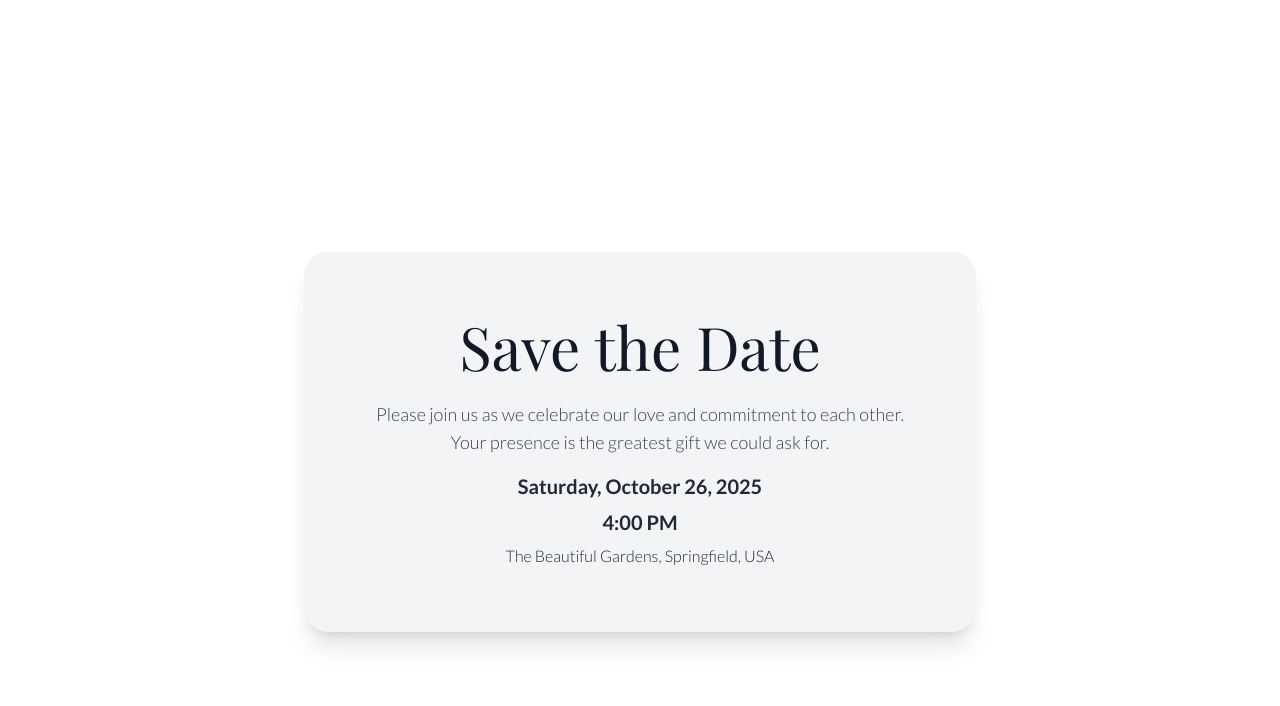
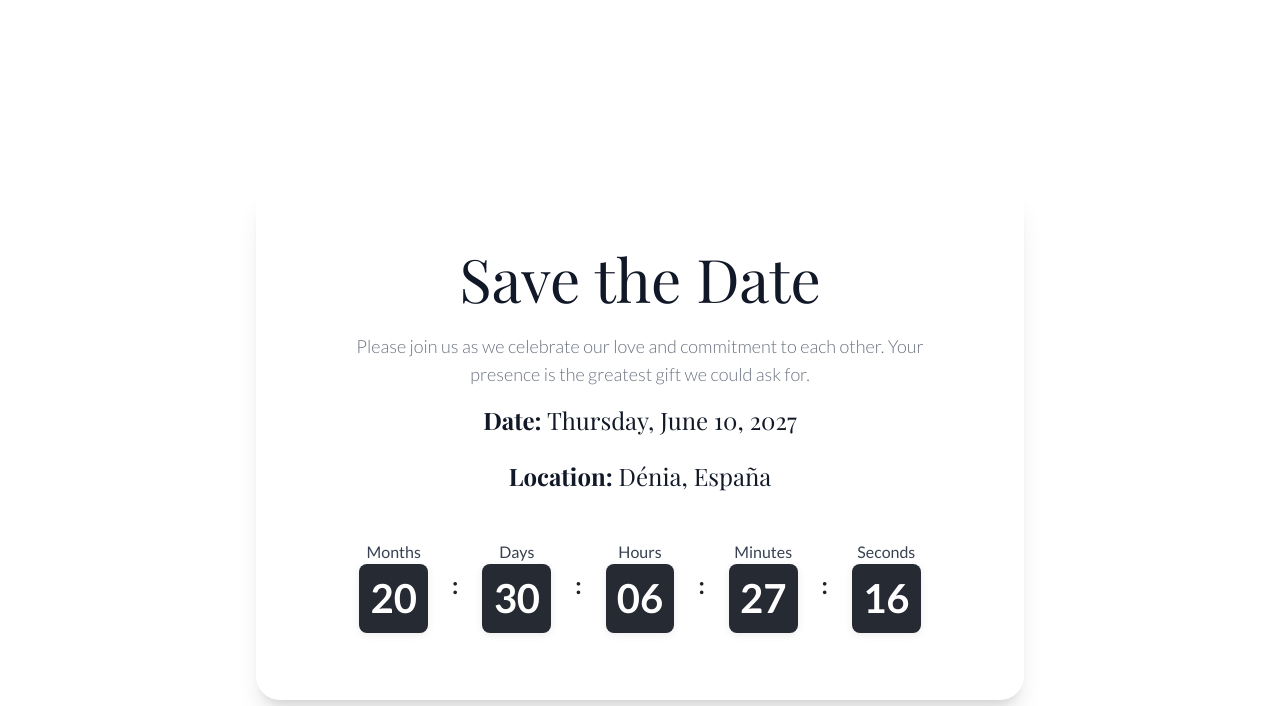
Before and after one commit to hsway1310/wedding_website, a website: page index.html in a window 1280 px wide. Shown: the part 894-1600 px from the top of the page. Drawn offline with nearby package versions, Linux system fonts and the light colour scheme; a web font is replaced by a local one.

Commit message:
fixed video and countdown issues

```diff
--- a/index.html
+++ b/index.html
@@ -1,5 +1,6 @@
 <!DOCTYPE html>
 <html lang="en" class="scroll-smooth">
+
 <head>
     <meta charset="UTF-8">
     <meta name="viewport" content="width=device-width, initial-scale=1.0">
@@ -9,19 +10,30 @@
     <!-- Elegant Fonts from Google Fonts -->
     <link rel="preconnect" href="https://fonts.googleapis.com">
     <link rel="preconnect" href="https://fonts.gstatic.com" crossorigin>
-    <link href="https://fonts.googleapis.com/css2?family=Playfair+Display:ital,wght@0,400..900;1,400..900&family=Lato:wght@300;400;700&display=swap" rel="stylesheet">
+    <link
+        href="https://fonts.googleapis.com/css2?family=Playfair+Display:ital,wght@0,400..900;1,400..900&family=Lato:wght@300;400;700&display=swap"
+        rel="stylesheet">
     <!-- Link to external CSS file -->
     <link rel="stylesheet" href="style.css">
 </head>
+
 <body class="bg-white">
 
     <!-- Navigation Bar -->
     <nav class="sticky top-0 z-50 w-full bg-black bg-opacity-70 backdrop-blur-sm shadow-lg p-4">
         <ul class="flex justify-center space-x-4 sm:space-x-8 md:space-x-12">
-            <li><a href="#save-the-date" class="block py-2 px-4 rounded-full text-sm sm:text-base font-semibold text-white hover:bg-gray-800 transition-colors duration-200">Save the Date</a></li>
-            <li><a href="#events" class="block py-2 px-4 rounded-full text-sm sm:text-base font-semibold text-white hover:bg-gray-800 transition-colors duration-200">Order of Events</a></li>
-            <li><a href="#rsvp" class="block py-2 px-4 rounded-full text-sm sm:text-base font-semibold text-white hover:bg-gray-800 transition-colors duration-200">RSVP</a></li>
-            <li><a href="#registry" class="block py-2 px-4 rounded-full text-sm sm:text-base font-semibold text-white hover:bg-gray-800 transition-colors duration-200">Registry</a></li>
+            <li><a href="#save-the-date"
+                    class="block py-2 px-4 rounded-full text-sm sm:text-base font-semibold text-white hover:bg-gray-800 transition-colors duration-200">Save
+                    the Date</a></li>
+            <!-- <li><a href="#events"
+                    class="block py-2 px-4 rounded-full text-sm sm:text-base font-semibold text-white hover:bg-gray-800 transition-colors duration-200">Order
+                    of Events</a></li>
+            <li><a href="#rsvp"
+                    class="block py-2 px-4 rounded-full text-sm sm:text-base font-semibold text-white hover:bg-gray-800 transition-colors duration-200">RSVP</a>
+            </li>
+            <li><a href="#registry"
+                    class="block py-2 px-4 rounded-full text-sm sm:text-base font-semibold text-white hover:bg-gray-800 transition-colors duration-200">Registry</a>
+            </li> -->
         </ul>
     </nav>
 
@@ -33,14 +45,16 @@
             Your browser does not support the video tag.
         </video>
         <div class="hero-overlay text-white">
-            <h1 class="text-5xl sm:text-7xl md:text-8xl font-thin tracking-tight mb-4 drop-shadow-lg font-['Playfair_Display']">
+            <h1
+                class="text-5xl sm:text-7xl md:text-8xl font-thin tracking-tight mb-4 drop-shadow-lg font-['Playfair_Display']">
                 <span class="block">Haaris & Lydia</span>
             </h1>
             <p class="text-xl sm:text-2xl md:text-3xl font-light mb-8 drop-shadow-md font-['Lato'] italic">
                 We're getting married!
             </p>
             <!-- The new button to trigger the full video -->
-            <button id="watch-video-btn" class="py-3 px-8 bg-white text-gray-800 font-semibold rounded-full shadow-lg hover:bg-gray-200 transition-colors duration-300">
+            <button id="watch-video-btn"
+                class="py-3 px-8 bg-white text-gray-800 font-semibold rounded-full shadow-lg hover:bg-gray-200 transition-colors duration-300">
                 Watch full save the date video
             </button>
         </div>
@@ -49,7 +63,8 @@
     <!-- Video Modal (Hidden by default) -->
     <div id="video-modal" class="fixed inset-0 z-[100] bg-black bg-opacity-95 hidden flex justify-center items-center">
         <div class="relative w-full h-full max-w-screen-xl max-h-screen-xl p-4 md:p-8">
-            <button id="close-video-btn" class="absolute top-4 right-4 text-white text-3xl font-light hover:text-gray-300 transition-colors duration-200">
+            <button id="close-video-btn"
+                class="absolute top-4 right-4 text-white text-3xl font-light hover:text-gray-300 transition-colors duration-200">
                 &times; <!-- 'X' symbol -->
             </button>
             <video id="full-video-player" class="w-full h-full object-contain">
@@ -64,23 +79,29 @@
 
         <!-- Save the Date Section -->
         <section id="save-the-date" class="min-h-screen flex flex-col justify-center items-center py-24">
-            <div class="bg-gray-100 p-8 sm:p-12 md:p-16 rounded-3xl shadow-xl max-w-2xl text-center">
+            <div class="bg-white p-8 sm:p-12 md:p-16 rounded-3xl shadow-xl max-w-3xl text-center">
                 <h2 class="text-4xl sm:text-5xl md:text-6xl font-thin text-gray-900 mb-6">Save the Date</h2>
-                <p class="text-base sm:text-lg text-gray-700 mb-4 font-light">
-                    Please join us as we celebrate our love and commitment to each other. Your presence is the greatest gift we could ask for.
+                <p class="text-base sm:text-lg text-gray-500 mb-4 font-light">
+                    Please join us as we celebrate our love and commitment to each other. Your presence is the greatest
+                    gift we could ask for.
                 </p>
-                <div class="space-y-2 text-gray-800 font-light">
-                    <p class="text-lg sm:text-xl font-semibold">Saturday, October 26, 2025</p>
-                    <p class="text-lg sm:text-xl font-semibold">4:00 PM</p>
-                    <p class="text-sm sm:text-base">The Beautiful Gardens, Springfield, USA</p>
+                <div class="space-y-2 text-gray-500 font-light">
+                    <h2 class="text-2xl sm:text-2xl md:text-2xl font-thin text-gray-900 mb-6"><span
+                            class="font-bold">Date:</span> Thursday, June 10, 2027</h2>
+                    <h2 class="text-2xl sm:text-2xl md:text-2xl font-thin text-gray-900 mb-6"><span
+                            class="font-bold">Location:</span> Dénia, España</h2>
                 </div>
+                <br>
+                <br>
+                <div id="countdown" class="flip-countdown"></div>
             </div>
         </section>
 
         <!-- Order of Events Section -->
-        <section id="events" class="min-h-screen flex flex-col justify-center items-center py-24">
+        <!-- <section id="events" class="min-h-screen flex flex-col justify-center items-center py-24">
             <div class="bg-white p-8 sm:p-12 md:p-16 rounded-3xl shadow-xl max-w-3xl w-full">
-                <h2 class="text-4xl sm:text-5xl md:text-6xl font-thin text-gray-900 mb-10 text-center">Order of Events</h2>
+                <h2 class="text-4xl sm:text-5xl md:text-6xl font-thin text-gray-900 mb-10 text-center">Order of Events
+                </h2>
                 <div class="space-y-8 text-lg sm:text-xl font-light">
                     <div class="flex items-start">
                         <span class="mr-4 text-gray-500 font-normal">4:00 PM</span>
@@ -93,7 +114,8 @@
                         <span class="mr-4 text-gray-500 font-normal">5:00 PM</span>
                         <div>
                             <h3 class="font-semibold text-gray-900 font-['Playfair_Display']">Cocktail Hour</h3>
-                            <p class="text-gray-700 text-base">Enjoy drinks and canapés while the happy couple takes photos.</p>
+                            <p class="text-gray-700 text-base">Enjoy drinks and canapés while the happy couple takes
+                                photos.</p>
                         </div>
                     </div>
                     <div class="flex items-start">
@@ -112,25 +134,27 @@
                     </div>
                 </div>
             </div>
-        </section>
+        </section> -->
 
         <!-- RSVP Section -->
-        <section id="rsvp" class="min-h-screen flex flex-col justify-center items-center py-24">
+        <!-- <section id="rsvp" class="min-h-screen flex flex-col justify-center items-center py-24">
             <div class="bg-gray-100 p-8 sm:p-12 md:p-16 rounded-3xl shadow-xl max-w-xl w-full">
                 <h2 class="text-4xl sm:text-5xl md:text-6xl font-thin text-gray-900 mb-8 text-center">RSVP</h2>
                 <p class="text-center text-gray-700 mb-6 font-light">Please RSVP by October 1, 2025.</p>
 
-                <!-- Message Box -->
                 <div id="message-box" class="hidden mb-4 p-4 text-center rounded-lg"></div>
 
                 <form id="rsvp-form" class="space-y-6">
                     <div>
                         <label for="name" class="block text-sm font-light text-gray-700 mb-2">Full Name</label>
-                        <input type="text" id="name" name="name" class="w-full px-4 py-2 bg-white border border-gray-300 rounded-lg focus:ring-black focus:border-black transition-shadow duration-200" placeholder="Your Name" required>
+                        <input type="text" id="name" name="name"
+                            class="w-full px-4 py-2 bg-white border border-gray-300 rounded-lg focus:ring-black focus:border-black transition-shadow duration-200"
+                            placeholder="Your Name" required>
                     </div>
                     <div>
                         <label for="guests" class="block text-sm font-light text-gray-700 mb-2">Number of Guests</label>
-                        <select id="guests" name="guests" class="w-full px-4 py-2 bg-white border border-gray-300 rounded-lg focus:ring-black focus:border-black transition-shadow duration-200">
+                        <select id="guests" name="guests"
+                            class="w-full px-4 py-2 bg-white border border-gray-300 rounded-lg focus:ring-black focus:border-black transition-shadow duration-200">
                             <option value="1">1</option>
                             <option value="2">2</option>
                             <option value="3">3</option>
@@ -138,10 +162,12 @@
                         </select>
                     </div>
                     <div>
-                        <label for="attendance" class="block text-sm font-light text-gray-700 mb-2">Will you be attending?</label>
+                        <label for="attendance" class="block text-sm font-light text-gray-700 mb-2">Will you be
+                            attending?</label>
                         <div class="flex items-center space-x-6">
                             <label class="flex items-center">
-                                <input type="radio" name="attendance" value="yes" class="form-radio text-black" required>
+                                <input type="radio" name="attendance" value="yes" class="form-radio text-black"
+                                    required>
                                 <span class="ml-2 text-gray-700">Yes, with pleasure!</span>
                             </label>
                             <label class="flex items-center">
@@ -150,38 +176,22 @@
                             </label>
                         </div>
                     </div>
-                    <button type="submit" class="w-full py-3 px-6 bg-gray-900 text-white font-semibold rounded-lg shadow-md hover:bg-black transition-colors duration-200">
+                    <button type="submit"
+                        class="w-full py-3 px-6 bg-gray-900 text-white font-semibold rounded-lg shadow-md hover:bg-black transition-colors duration-200">
                         Submit RSVP
                     </button>
                 </form>
             </div>
-        </section>
-
-        <!-- Registry Section -->
-        <section id="registry" class="min-h-screen flex flex-col justify-center items-center py-24">
-            <div class="bg-white p-8 sm:p-12 md:p-16 rounded-3xl shadow-xl max-w-2xl text-center">
-                <h2 class="text-4xl sm:text-5xl md:text-6xl font-thin text-gray-900 mb-8">Registry</h2>
-                <p class="text-base sm:text-lg text-gray-700 mb-6 font-light">
-                    Your presence at our wedding is the only gift we wish for. However, if you are feeling generous, we have registered at the following places.
-                </p>
-                <div class="flex flex-col sm:flex-row justify-center space-y-4 sm:space-y-0 sm:space-x-4">
-                    <a href="#" class="py-3 px-6 bg-gray-900 text-white font-semibold rounded-full shadow-md hover:bg-black transition-colors duration-200">
-                        Registry Site 1
-                    </a>
-                    <a href="#" class="py-3 px-6 bg-gray-900 text-white font-semibold rounded-full shadow-md hover:bg-black transition-colors duration-200">
-                        Registry Site 2
-                    </a>
-                </div>
-            </div>
-        </section>
+        </section> -->
 
     </main>
 
     <footer class="text-center text-sm py-8 text-gray-500 font-light">
         Made with ❤️ by Haaris & Lydia... but mostly Haaris
     </footer>
-    <!-- Link to external JavaScript file -->
+
     <script src="script.js"></script>
 
 </body>
+
 </html>
--- a/script.js
+++ b/script.js
@@ -48,60 +48,78 @@ document.addEventListener('DOMContentLoaded', () => {
         fullVideoPlayer.currentTime = 0; // Reset video to the beginning
     });
 
-    // Handle RSVP form submission
-    rsvpForm.addEventListener('submit', async (e) => {
-        e.preventDefault();
+    // Live countdown timer
+    function updateCountdown() {
+        const countdownEl = document.getElementById('countdown');
+        const eventDate = new Date('2027-06-10T18:00:00');
+        const now = new Date();
 
-        // Get form data
-        const formData = new FormData(rsvpForm);
-        const name = formData.get('name').trim();
-        const guests = parseInt(formData.get('guests'), 10);
-        const attendance = formData.get('attendance');
-
-        // Client-side duplicate check
-        if (submittedNames.has(name.toLowerCase())) {
-            showMessage("You have already RSVP'd with this name. Please contact us if you need to update your details.", 'bg-red-200 text-red-800');
+        if (eventDate - now <= 0) {
+            countdownEl.innerHTML = "<span class='text-xl font-bold text-gray-900'>It's wedding time!</span>";
             return;
         }
 
-        showMessage("Submitting your RSVP...", 'bg-gray-200 text-gray-800');
+        // Calculate months, days, hours, minutes, seconds
+        let years = eventDate.getFullYear() - now.getFullYear();
+        let months = eventDate.getMonth() - now.getMonth() + years * 12;
+        let days = eventDate.getDate() - now.getDate();
+        let hours = eventDate.getHours() - now.getHours();
+        let minutes = eventDate.getMinutes() - now.getMinutes();
+        let seconds = eventDate.getSeconds() - now.getSeconds();
 
-        try {
-            // This URL is a placeholder. You need to create a server-side endpoint.
-            const backendUrl = 'https://your-api-gateway-url/submit-rsvp';
+        if (seconds < 0) {
+            seconds += 60;
+            minutes--;
+        }
+        if (minutes < 0) {
+            minutes += 60;
+            hours--;
+        }
+        if (hours < 0) {
+            hours += 24;
+            days--;
+        }
+        if (days < 0) {
+            // Get days in previous month
+            const prevMonth = new Date(eventDate.getFullYear(), eventDate.getMonth(), 0);
+            days += prevMonth.getDate();
+            months--;
+        }
+        if (months < 0) {
+            months += 12;
+        }
 
-            const response = await fetch(backendUrl, {
-                method: 'POST',
-                headers: {
-                    'Content-Type': 'application/json',
-                },
-                body: JSON.stringify({
-                    name: name,
-                    guests: guests,
-                    attendance: attendance
-                }),
-            });
+        countdownEl.innerHTML = `
+            <div class="flip-countdown flex flex-row justify-center items-center gap-4">
+                <div class="flip-segment">
+                    <span class="flip-label">Months</span>
+                    <span class="flip-value">${String(months).padStart(2, '0')}</span>
+                </div>
+                <span class="flip-colon flex items-center text-2xl font-bold mx-2">:</span>
+                <div class="flip-segment">
+                    <span class="flip-label">Days</span>
+                    <span class="flip-value">${String(days).padStart(2, '0')}</span>
+                </div>
+                <span class="flip-colon flex items-center text-2xl font-bold mx-2">:</span>
+                <div class="flip-segment">
+                    <span class="flip-label">Hours</span>
+                    <span class="flip-value">${String(hours).padStart(2, '0')}</span>
+                </div>
+                <span class="flip-colon flex items-center text-2xl font-bold mx-2">:</span>
+                <div class="flip-segment">
+                    <span class="flip-label">Minutes</span>
+                    <span class="flip-value">${String(minutes).padStart(2, '0')}</span>
+                </div>
+                <span class="flip-colon flex items-center text-2xl font-bold mx-2">:</span>
+                <div class="flip-segment">
+                    <span class="flip-label">Seconds</span>
+                    <span class="flip-value">${String(seconds).padStart(2, '0')}</span>
+                </div>
+            </div>
+        `;
+    }
 
-            if (!response.ok) {
-                // Handle server-side errors, including duplicate names
-                const errorData = await response.json();
-                throw new Error(errorData.message || 'An error occurred.');
-            }
+    updateCountdown();
+    setInterval(updateCountdown, 1000);
 
-            // On successful submission
-            submittedNames.add(name.toLowerCase());
-            rsvpForm.reset();
-            showMessage("Thank you for your RSVP!", 'bg-green-200 text-green-800');
-
-        } catch (error) {
-            console.error('Submission error:', error);
-            showMessage(`Error submitting RSVP: ${error.message}`, 'bg-red-200 text-red-800');
-        }
-    });
-
-    function showMessage(message, className) {
-        messageBox.textContent = message;
-        messageBox.className = `${className} mb-4 p-4 text-center rounded-lg`;
-        messageBox.style.display = 'block';
-    }
 });
--- a/style.css
+++ b/style.css
@@ -61,3 +61,68 @@ h1, h2, h3 {
     z-index: 10;
     text-align: center;
 }
+
+.flip-countdown {
+    display: flex;
+    justify-content: center;
+    align-items: center;
+    gap: 2rem; /* less gap */
+    flex-wrap: wrap;
+}
+
+.flip-segment {
+    display: flex;
+    flex-direction: column;
+    align-items: center;
+}
+
+.flip-label {
+    color: #374151;
+    font-size: 1rem;     /* smaller label */
+    font-weight: 400;
+    text-align: center;
+}
+
+.flip-value {
+    background: #000611da;
+    color: #ffffff;
+    font-size: 2.5rem;      /* smaller font */
+    font-family: 'Lato', sans-serif;
+    font-weight: 700;
+    min-width: 2.2rem;      /* smaller width */
+    padding: 0.3rem 0.7rem; /* less padding */
+    border-radius: 0.5rem;
+    box-shadow: 0 2px 8px rgba(0,0,0,0.08);
+    text-align: center;
+    margin-bottom: 0.2rem;
+}
+
+.flip-colon {
+    color: #222;
+    font-size: 2rem;      /* smaller colon */
+    font-weight: 700;
+    margin: 0 0rem;
+    align-self: center;
+    margin-top: -0.4rem;
+}
+
+#save-the-date {
+    background: #ffffff;
+    border-radius: 2rem;
+}
+
+@media (max-width: 600px) {
+    .flip-countdown {
+        gap: 0.7rem;
+    }
+
+    .flip-value {
+        font-size: 2rem;
+        min-width: 2.2rem;
+        padding: 0.3rem 0.7rem;
+    }
+
+    .flip-label {
+        font-size: 1rem;
+    }
+}
```
